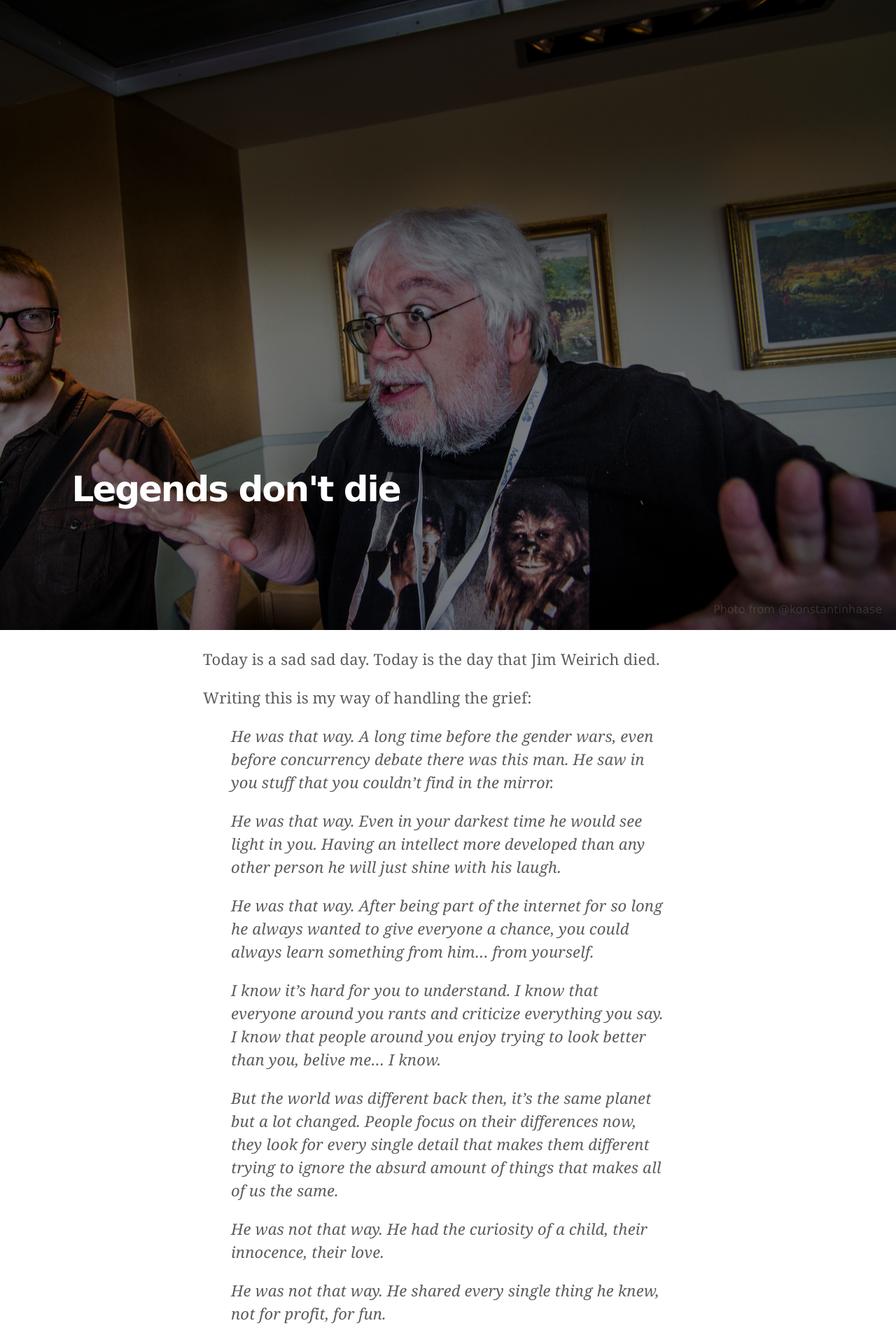
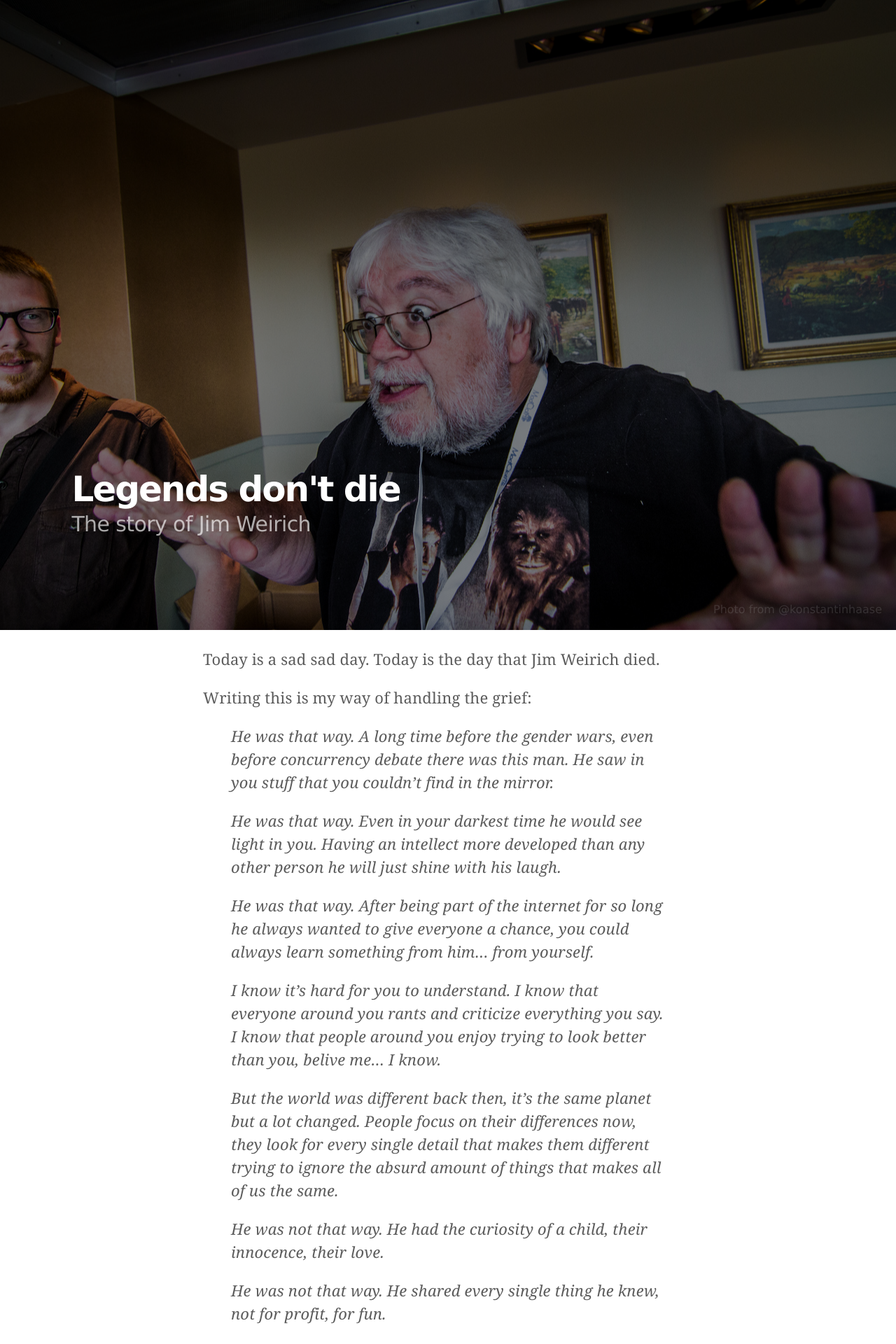
Before and after one commit to git2samus/elcuervo.net, a Jekyll site: the page built from _posts/2014-02-20-legends-don-t-die.markdown, in a window 1280 px wide. Shown: the top 1920 px of the page at 70% size. Built offline with Jekyll 4.4.1, drawn with Linux system fonts in a browser that asks for light colours; nearby versions of some CDN libraries; Markdown is read by kramdown in place of the engine named in the settings; comment, search, counter and statistics services are not loaded.

Commit message:
Adds subtitle

```diff
--- a/_layouts/post.html
+++ b/_layouts/post.html
@@ -2,7 +2,10 @@
 layout: default
 ---
 <header class="cover">
-  <div class="cover-title"> <h2>{{ page.title }}</h2> </div>
+  <div class="cover-title">
+    <h2>{{ page.title }}</h2>
+    <h3>{{ page.subtitle }}</h3>
+  </div>
   <div class="cover-attribution">{{ page.attribution }}</div>
   <div class="cover-layout"></div>
   <div class="cover-image" style="background-image: url(/img/headers/{{ page.header }})"></div>
--- a/_posts/2014-02-20-legends-don-t-die.markdown
+++ b/_posts/2014-02-20-legends-don-t-die.markdown
@@ -1,6 +1,7 @@
 ---
 layout: post
 title: Legends don't die
+subtitle: The story of Jim Weirich
 categories: thoughts
 published: true
 header: jim.jpg
--- a/css/main.css
+++ b/css/main.css
@@ -85,8 +85,11 @@ body {
   z-index: 1;
 }
 
+h1, h2, h3, h4 {
+  font-family: "Lucida Grande";
+}
+
 h2 {
-  font-family: "Lucida Grande";
   letter-spacing: -0.02em;
   font-weight: 700;
   font-style: normal;
@@ -97,6 +100,18 @@ h2 {
 .cover-title h2 {
   color: white;
   font-size: 50px;
+  margin-bottom: 5px;
+}
+
+.cover-title h3 {
+  letter-spacing: -0.02em;
+  font-weight: 300;
+  font-style: normal;
+  font-size: 30px;
+  line-height: 1.1;
+  color: white;
+  opacity: 0.65;
+  margin: 0;
 }
 
 .cover-image {
```
